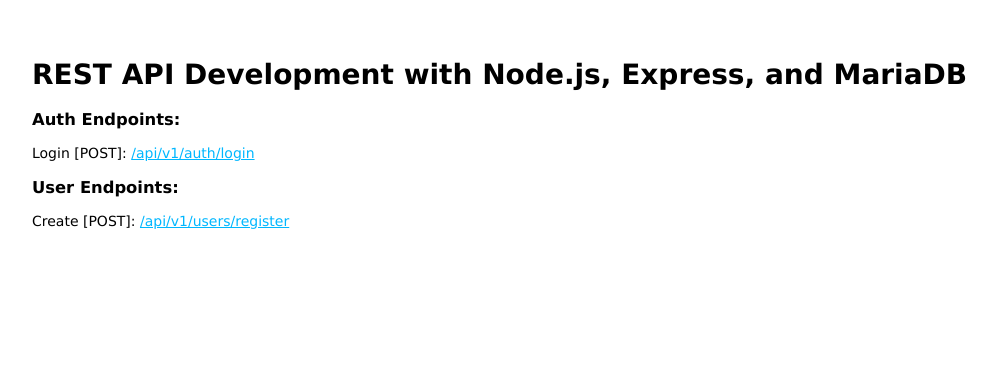
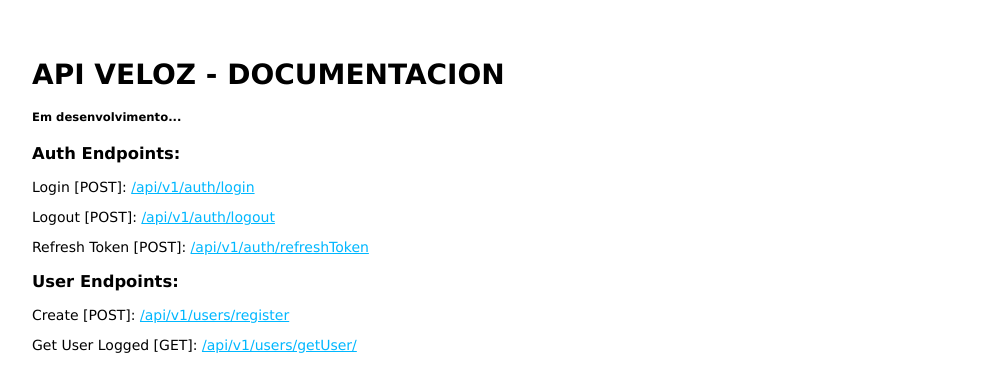
Before and after one commit to Fallitz/api-nodejs-example, a website: page public/index.html in a window 1280 px wide. Shown: the whole page, without its empty margins (26-1023 px from the left). Drawn offline with Linux system fonts and the light colour scheme.

Commit message:
Update index.html

```diff
--- a/public/index.html
+++ b/public/index.html
@@ -6,7 +6,8 @@
 </head>
 
 <body>
-  <h1>REST API Development with Node.js, Express, and MariaDB</h1>
+  <h1>API VELOZ - DOCUMENTACION</h1>
+  <h5>Em desenvolvimento...</h5>
   <div class="container">
     <div class="row">
       <div class="col-md-12">
@@ -14,10 +15,13 @@
           <div class="card-header">
             <h3>Auth Endpoints: </h3>
             <p>Login [POST]: <a href="/api/v1/auth/login">/api/v1/auth/login</a></p>
+            <p>Logout [POST]: <a href="/api/v1/auth/logout">/api/v1/auth/logout</a></p>
+            <p>Refresh Token [POST]: <a href="/api/v1/auth/refreshToken">/api/v1/auth/refreshToken</a></p>
           </div>
           <div class="card-header">
             <h3>User Endpoints: </h3>
             <p>Create [POST]: <a href="/api/v1/users/register">/api/v1/users/register</a></p>
+            <p>Get User Logged [GET]: <a href="/api/v1/users/getUser/">/api/v1/users/getUser/</a></p>
           </div>
         </div>
       </div>
```
